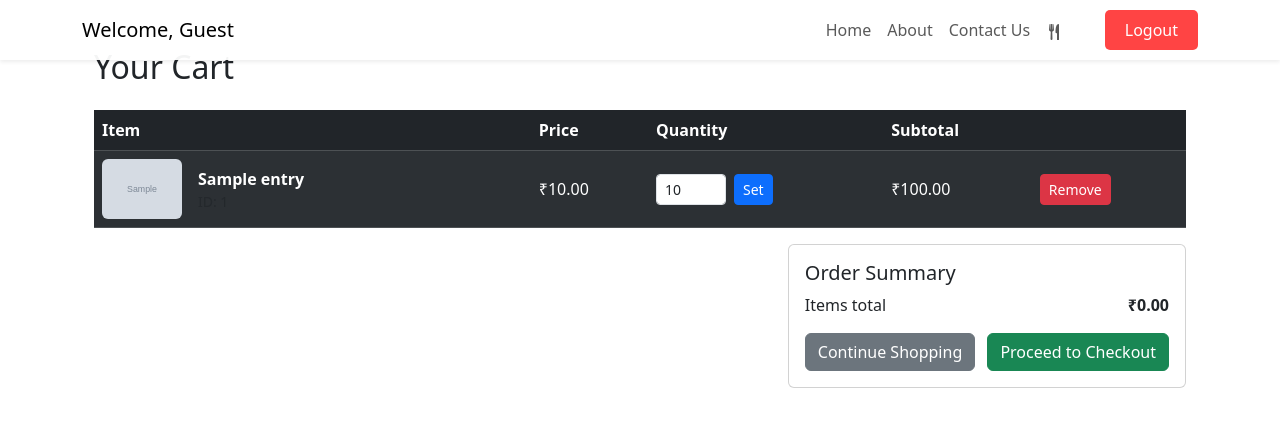
After one commit to abhayjajodia87-lab/food_order_kyabaat, a Flask app: template templates/cart.html in a window 1280 px wide. The commit adds this page. Shown: the top 435 px of the page. Run offline with Flask 3, Linux system fonts and the light colour scheme; the template is opened without the code that fills it: most values are stand-ins (such as "Sample title", 1, 10 or a date in 2020); grey boxes marked "Sample" are stand-in pictures; some libraries are stand-ins or nearby versions.

Commit message:
aksndlaks

```diff
--- /dev/null
+++ b/templates/cart.html
@@ -0,0 +1,107 @@
+{% extends "dashboard.html" %}
+
+{% block content %}
+<div class="container py-5">
+  <h2 class="mb-4">Your Cart</h2>
+
+  {% if cart and cart|length > 0 %}
+  <!-- Desktop / Tablet: show table on md+ -->
+  <div class="d-none d-md-block">
+    <div class="table-responsive">
+      <table class="table table-dark table-striped align-middle">
+        <thead>
+          <tr>
+            <th>Item</th>
+            <th>Price</th>
+            <th>Quantity</th>
+            <th>Subtotal</th>
+            <th></th>
+          </tr>
+        </thead>
+        <tbody>
+          {% for db_id, entry in cart.items() %}
+          <tr>
+            <td style="width:40%">
+              <div class="d-flex align-items-center gap-3">
+                <img src="{{ entry.img }}" alt="{{ entry.name }}" style="width:80px;height:60px;object-fit:cover;border-radius:6px;" onerror="this.src='https://via.placeholder.com/120x90?text=No+Image'" />
+                <div>
+                  <div class="fw-bold">{{ entry.name }}</div>
+                  <div class="text-muted small">ID: {{ db_id }}</div>
+                </div>
+              </div>
+            </td>
+            <td>₹{{ '%.2f' % entry.price }}</td>
+            <td>
+              <form method="post" action="{{ url_for('update_cart') }}" class="d-inline-flex align-items-center">
+                <input type="hidden" name="db_id" value="{{ db_id }}">
+                <input type="number" name="qty" value="{{ entry.qty }}" min="0" style="width:70px" class="form-control form-control-sm me-2" />
+                <button type="submit" class="btn btn-sm btn-primary">Set</button>
+              </form>
+            </td>
+            <td>₹{{ '%.2f' % (entry.price * entry.qty) }}</td>
+            <td>
+              <form method="post" action="{{ url_for('remove_from_cart') }}">
+                <input type="hidden" name="db_id" value="{{ db_id }}">
+                <button type="submit" class="btn btn-sm btn-danger">Remove</button>
+              </form>
+            </td>
+          </tr>
+          {% endfor %}
+        </tbody>
+      </table>
+    </div>
+  </div>
+
+  <!-- Mobile: stacked card view -->
+  <div class="d-block d-md-none">
+    <div class="list-group">
+      {% for db_id, entry in cart.items() %}
+      <div class="list-group-item bg-dark border-0 mb-2">
+        <div class="d-flex align-items-start gap-3">
+          <img src="{{ entry.img }}" alt="{{ entry.name }}" style="width:90px;height:70px;object-fit:cover;border-radius:6px;" onerror="this.src='https://via.placeholder.com/120x90?text=No+Image'" />
+          <div class="flex-grow-1">
+            <div class="d-flex justify-content-between align-items-start">
+              <div>
+                <div class="fw-bold">{{ entry.name }}</div>
+                <div class="small text-muted">ID: {{ db_id }}</div>
+              </div>
+              <div class="text-end fw-bold">₹{{ '%.2f' % (entry.price * entry.qty) }}</div>
+            </div>
+            <div class="mt-2 d-flex gap-2">
+              <form method="post" action="{{ url_for('update_cart') }}" class="d-flex gap-2">
+                <input type="hidden" name="db_id" value="{{ db_id }}">
+                <input type="number" name="qty" value="{{ entry.qty }}" min="0" class="form-control form-control-sm" style="width:90px;" />
+                <button type="submit" class="btn btn-sm btn-primary">Set</button>
+              </form>
+              <form method="post" action="{{ url_for('remove_from_cart') }}">
+                <input type="hidden" name="db_id" value="{{ db_id }}">
+                <button type="submit" class="btn btn-sm btn-danger">Remove</button>
+              </form>
+            </div>
+            <div class="mt-2 small text-muted">Price: ₹{{ '%.2f' % entry.price }} • Qty: {{ entry.qty }}</div>
+          </div>
+        </div>
+      </div>
+      {% endfor %}
+    </div>
+  </div>
+
+  <div class="d-flex justify-content-end">
+    <div class="card p-3" style="min-width:300px;">
+      <h5>Order Summary</h5>
+      <div class="d-flex justify-content-between">
+        <div>Items total</div>
+        <div class="fw-bold">₹{{ '%.2f' % total }}</div>
+      </div>
+      <div class="mt-3">
+        <a href="/menu" class="btn btn-secondary">Continue Shopping</a>
+        <a href="{{ url_for('checkout') }}" class="btn btn-success ms-2">Proceed to Checkout</a>
+      </div>
+    </div>
+  </div>
+
+  {% else %}
+  <div class="alert alert-info">Your cart is empty. <a href="/menu">Browse menu</a></div>
+  {% endif %}
+</div>
+{% endblock content %}
--- a/templates/dashboard.html
+++ b/templates/dashboard.html
@@ -27,11 +27,13 @@
             <div class="collapse navbar-collapse" id="navbarNav">
                 <ul class="navbar-nav ms-auto align-items-center">
                     <li class="nav-item"><a class="nav-link" href="/dashboard">Home</a></li>
-                    <li class="nav-item"><a class="nav-link" href="/about">About</a></li> <li class="nav-item"><a class="nav-link" href="/contactus">Contact Us</a></li>
+                    <li class="nav-item"><a class="nav-link" href="/about">About</a></li>
+                    <li class="nav-item"><a class="nav-link" href="/contact">Contact Us</a></li>
                     <li class="nav-item"><a class="nav-link" href="/cart">
                         <svg xmlns="http://www.w3.org/2000/svg" width="16" height="16" fill="currentColor" class="bi bi-fork-knife" viewBox="0 0 16 16">
   <path d="M13 .5c0-.276-.226-.506-.498-.465-1.703.257-2.94 2.012-3 8.462a.5.5 0 0 0 .498.5c.56.01 1 .13 1 1.003v5.5a.5.5 0 0 0 .5.5h1a.5.5 0 0 0 .5-.5zM4.25 0a.25.25 0 0 1 .25.25v5.122a.128.128 0 0 0 .256.006l.233-5.14A.25.25 0 0 1 5.24 0h.522a.25.25 0 0 1 .25.238l.233 5.14a.128.128 0 0 0 .256-.006V.25A.25.25 0 0 1 6.75 0h.29a.5.5 0 0 1 .498.458l.423 5.07a1.69 1.69 0 0 1-1.059 1.711l-.053.022a.92.92 0 0 0-.58.884L6.47 15a.971.971 0 1 1-1.942 0l.202-6.855a.92.92 0 0 0-.58-.884l-.053-.022a1.69 1.69 0 0 1-1.059-1.712L3.462.458A.5.5 0 0 1 3.96 0z"/>
 </svg>
+    <span class='badge' id='lblCartCount'>{{ session.get('cart')|length if session.get('cart') else 0 }}</span>
                     </a></i>
 </a></li>
                     <li class="nav-item">
--- a/templates/update_item.html
+++ b/templates/update_item.html
@@ -1,5 +1,6 @@
 
 {% extends "admin_base.html" %}
+
 
 {% block content %}
   <div class="container py-5">
@@ -52,4 +53,4 @@
       </div>
     </div>
   </div>
-{% endblock %}
+{% endblock content %}
--- a/templates/view.html
+++ b/templates/view.html
@@ -22,7 +22,7 @@
                                     <input type="hidden" name="db_id" value="{{ item.db_id }}">
                                     <button type="submit" class="btn btn-sm btn-danger">Delete</button>
                                 </form>
-                                <a class="btn btn-sm btn-secondary" href="/admin/update/{{ item.db_id }}">Update</a>
+                                <a class="btn btn-sm btn-secondary" href="/update_item/{{ item.db_id }}">Update</a>
                             </div>
                         </div>
                     </div>
@@ -33,4 +33,4 @@
         </div>
     </div>
 
-{% endblock %}
+{% endblock content %}
```
Also changed, not shown: templates/checkout.html (added, +65 -0 lines), templates/contact_us.html (added, +60 -0 lines), templates/menu.html (+6 -1 lines), templates/order_success.html (added, +15 -0 lines).
